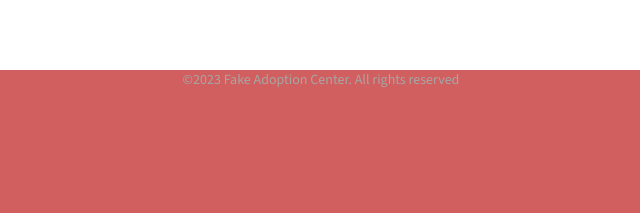
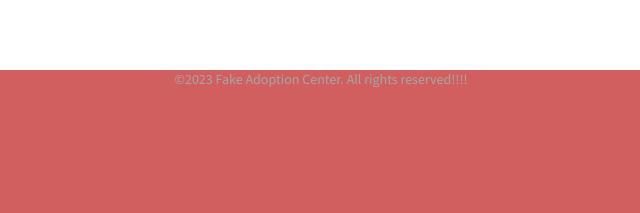
Before and after one commit to longtime88/pet-adoption, a plain HTML site: page index.html in a window 1280 px wide. Shown: the part 1980-2193 px from the top of the page, 319-959 px from the left. Drawn offline with nearby package versions, Linux system fonts and the light colour scheme.

Commit message:
Ubdated footer

```diff
--- a/index.html
+++ b/index.html
@@ -166,7 +166,7 @@
      </div>
     </div>
     <footer class="site-footer">
-      <p>&copy;2023 Fake Adoption Center. All rights reserved</p>
+      <p>&copy;2023 Fake Adoption Center. All rights reserved!!!!</p>
     </footer>
   </div>
   <h3>Actual Pet Area Holder</h3>
```
